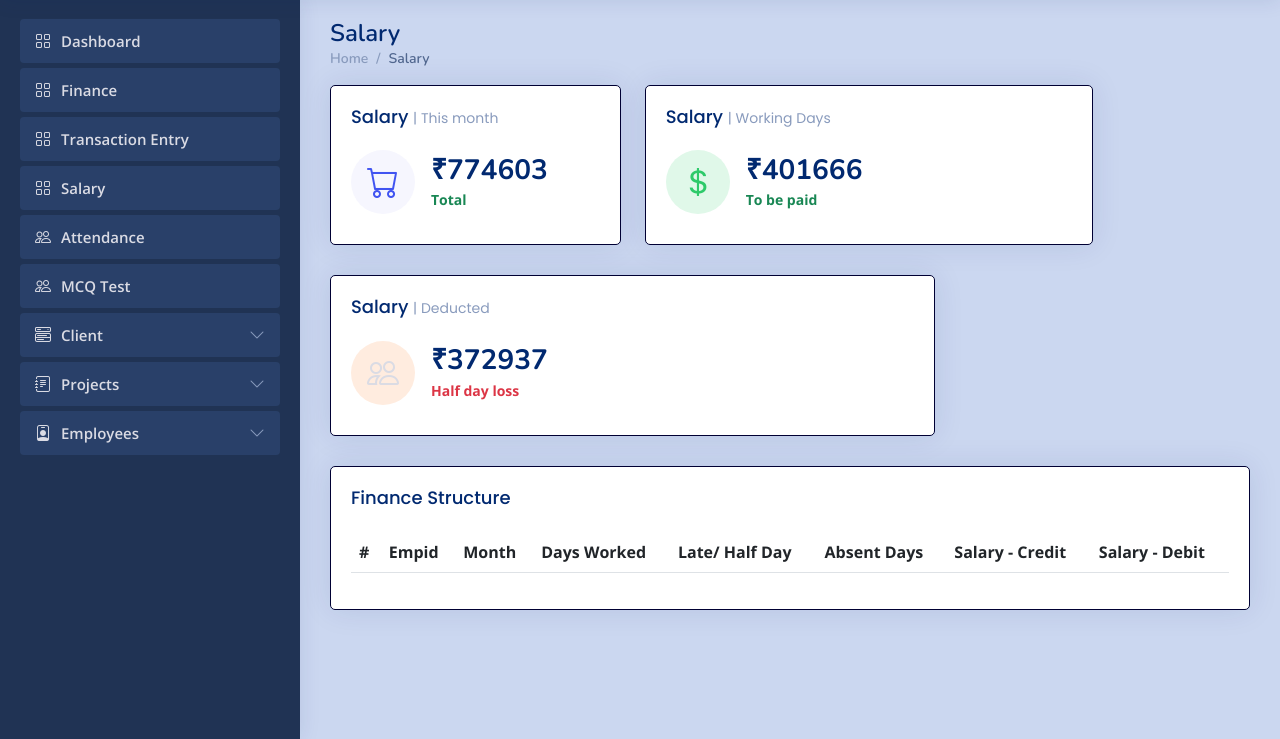
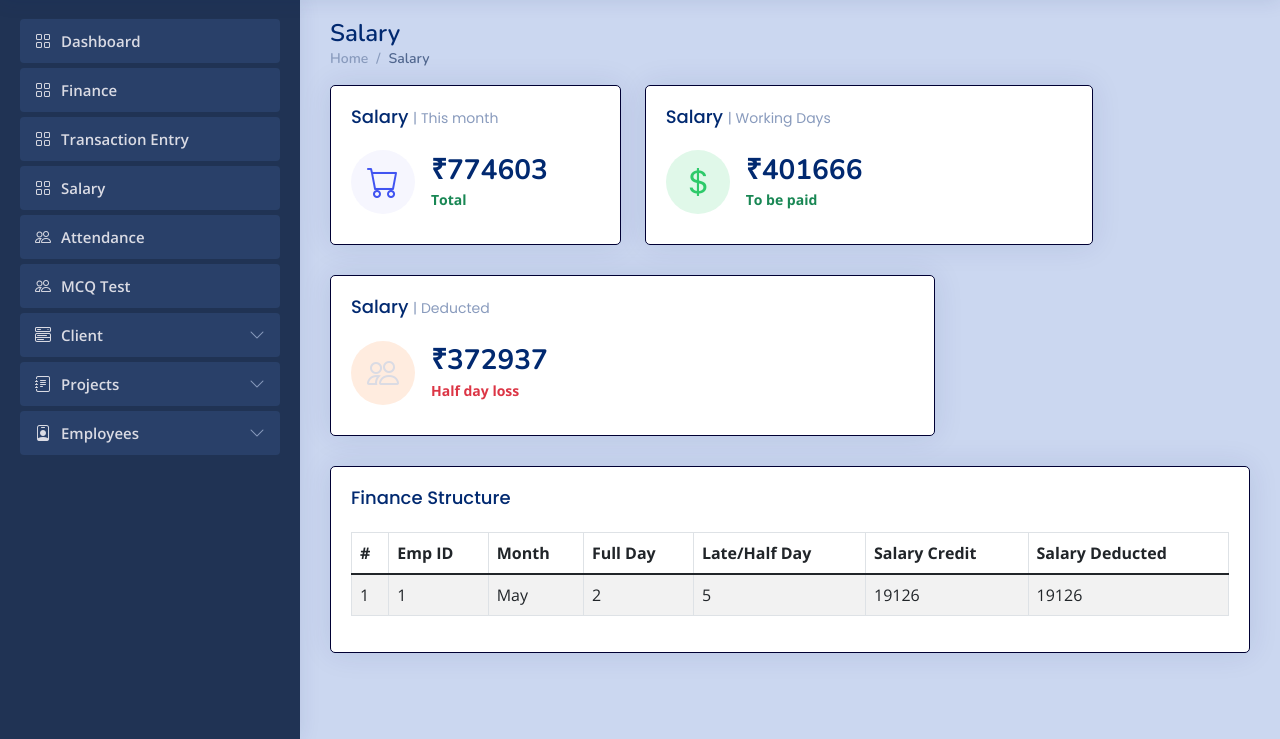
Before and after one commit to ItsAge9633/Company-System, a PHP site: page /admin/allsalary.php in a window 1280 px wide. Shown: the part 61-800 px from the top of the page. Run offline with PHP 8.4, Linux system fonts and the light colour scheme; a user stored in the database is signed in; data comes from the database, SQL or seed files in the repository; lists and menus that the app fills with data are empty; some libraries are stand-ins or nearby versions.

Commit message:
Role fixes

```diff
--- a/admin/allsalary.php
+++ b/admin/allsalary.php
@@ -188,58 +188,42 @@
               <h5 class="card-title">Finance Structure</h5>
 
               <!-- Default Table -->
-              <table class="table">
-                <thead>
-                  <tr>
-                    <th scope="col">#</th>
-                    <th scope="col">Empid</th>
-                    <th scope="col">Month</th>
-                    <th scope="col">Days Worked</th>
-                    <th scope="col">Late/ Half Day</th>
-                    <th scope="col">Absent Days</th>
-                    <th scope="col">Salary - Credit</th>
-                    <th scope="col">Salary - Debit</th>
-                  </tr>
-                </thead>
-                <tbody>
-                  <?php
+              <?php
 
-                  $sql22 = "SELECT empid from attendancet";
-                    $result22 = mysqli_query($conn, $sql22);
-                    $row22 = mysqli_fetch_assoc($result22);
-                    $empid = $row22['empid'];
+                $monthNum = date('m');
+                $monthName = date('F', mktime(0, 0, 0, $monthNum, 10)); // March
+                echo "<table class='table table-bordered table-striped'>";
+                echo "<thead>";
+                  echo"<tr>";
+                    echo"<th>#</th>";
+                    echo"<th>Emp ID</th>";
+                    echo"<th>Month</th>";
+                    echo"<th>Full Day</th>";
+                    echo"<th>Late/Half Day</th>";
+                    echo"<th>Salary Credit</th>";
+                    echo"<th>Salary Deducted</th>";
+                  echo"</tr>";
+                echo"</thead>";
+                echo"<tbody>";
 
-                    $currmonth = date('m');
-                    while(mysqli_fetch_array($result)) {
-                        $sql2 = "SELECT COUNT(*) as cnt from attendancet where fullday = 'True' and empid = '$row22[empid]'";
-                        $result2 = mysqli_query($conn, $sql2);
-                        $row2 = mysqli_fetch_assoc($result2);
-                        $sal_full_day = $row2['cnt'];
-
-                        $sql3 = "SELECT COUNT(*) as cnt from attendancet where fullday = 'False' and empid = '$row22[empid]'";
-                        $result3 = mysqli_query($conn, $sql3);
-                        $row3 = mysqli_fetch_assoc($result3);
-                        $sal_half_day = $row3['cnt'];
 
 
                       echo "<tr>";
-                      echo "<th scope='row'>1</th>";
-                      echo "<td>$row[empid]</td>";
-                      echo "<td> $currmonth </td>";
-                      echo "<td>$sal_full_day</td>";
-                      echo "<td>$sal_half_day</td>";
-                      echo "<td>$absent_days</td>";
-                      echo "<td>₹$till_date_sal</td>";
-                      echo "<td>₹$deducted_sal</td>";
+                        echo "<td>1</td>";
+                        echo "<td>".$row3['empid']."</td>";
+                        echo "<td>".$monthName."</td>";
+                        echo "<td>".$row4T['cnt']."</td>";
+                        echo "<td>".$row4F['cnt']."</td>";
+                        echo "<td>".$salary_perday."</td>";
+                        echo "<td>".$salary_perday."</td>";
                       echo "</tr>";
-                    }
-
 
 
                     ?>
                 </tbody>
               </table>
               <!-- End Default Table Example -->
+
 
             </div>
           </div>
```
Also changed, not shown: admin/addEmployee.php (+27 -10 lines).
